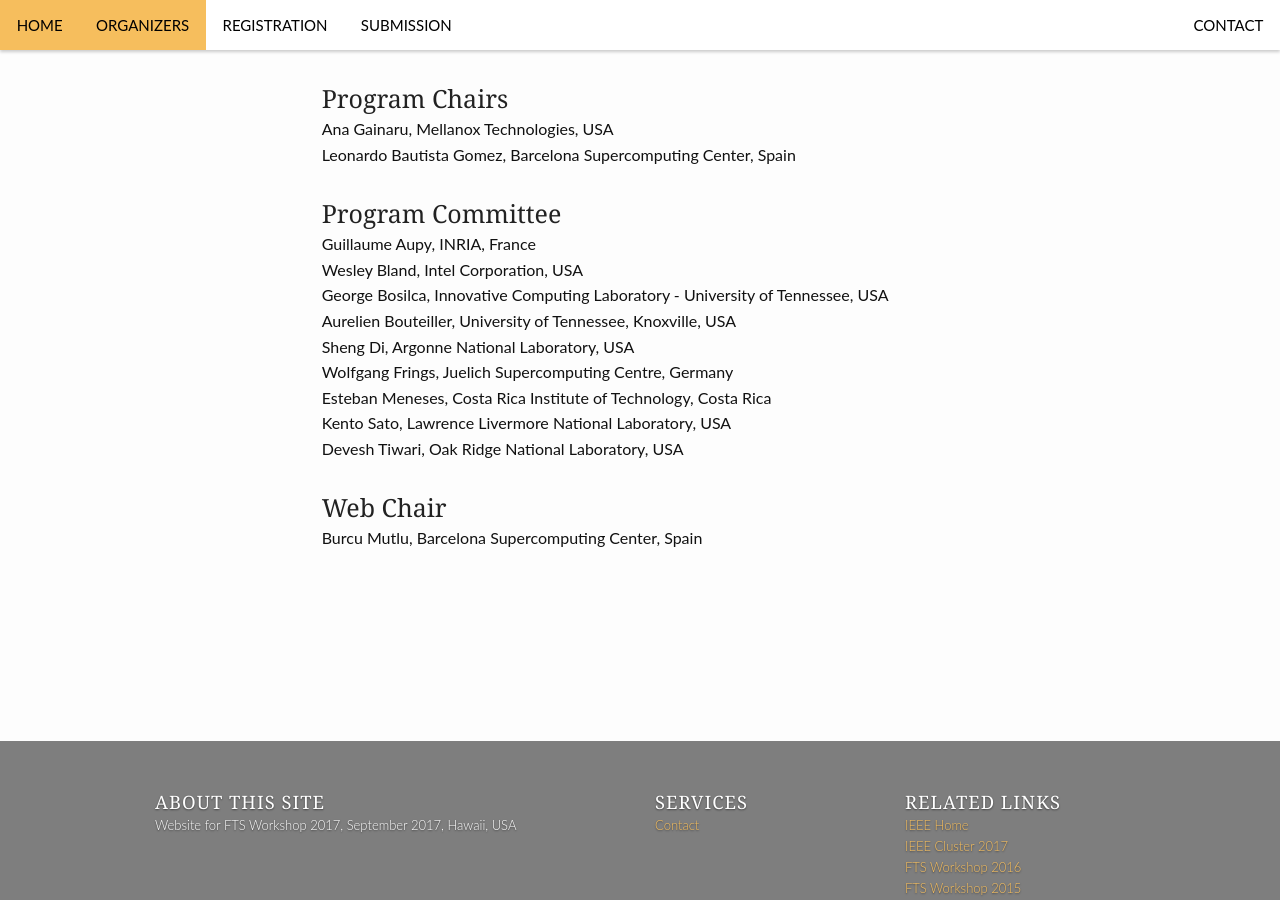
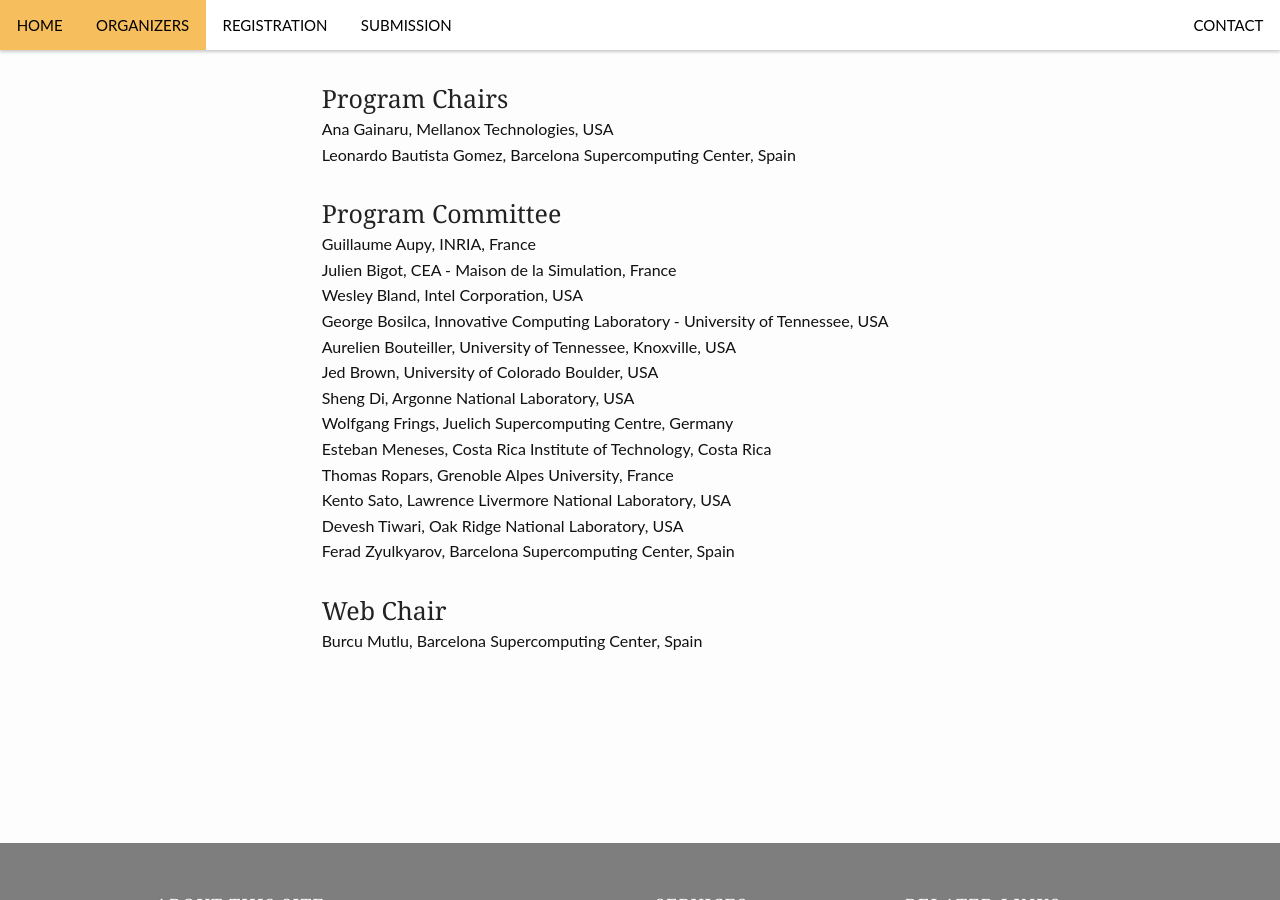
Before and after one commit to fts-workshop/fts17.github.io, a Jekyll site: the page built from organizers.md, in a window 1280 px wide and 900 px high, scrolled down 651 px. Built offline with Jekyll 4.4.1, drawn with Linux system fonts in a browser that asks for light colours.

Commit message:
Added new committee members

```diff
--- a/organizers.md
+++ b/organizers.md
@@ -24,14 +24,18 @@ Leonardo Bautista Gomez, Barcelona Supercomputing Center, Spain<br>
 <h3>Program Committee </h3>
 
 Guillaume Aupy, INRIA, France<br>
+Julien Bigot,	CEA - Maison de la Simulation, France <br>
 Wesley Bland, Intel Corporation, USA<br>
 George Bosilca, Innovative Computing Laboratory - University of Tennessee, USA<br>
 Aurelien Bouteiller, University of Tennessee, Knoxville, USA<br>
+Jed Brown, University of Colorado Boulder, USA <br>
 Sheng Di, Argonne National Laboratory, USA<br>
 Wolfgang Frings, Juelich Supercomputing Centre, Germany<br>
 Esteban Meneses, Costa Rica Institute of Technology, Costa Rica<br>
+Thomas Ropars, Grenoble Alpes University, France<br>
 Kento Sato, Lawrence Livermore National Laboratory, USA<br>
 Devesh Tiwari, Oak Ridge National Laboratory, USA<br>
+Ferad	Zyulkyarov, Barcelona Supercomputing Center, Spain<br>
 
 <h3>Web Chair </h3>
 
```
